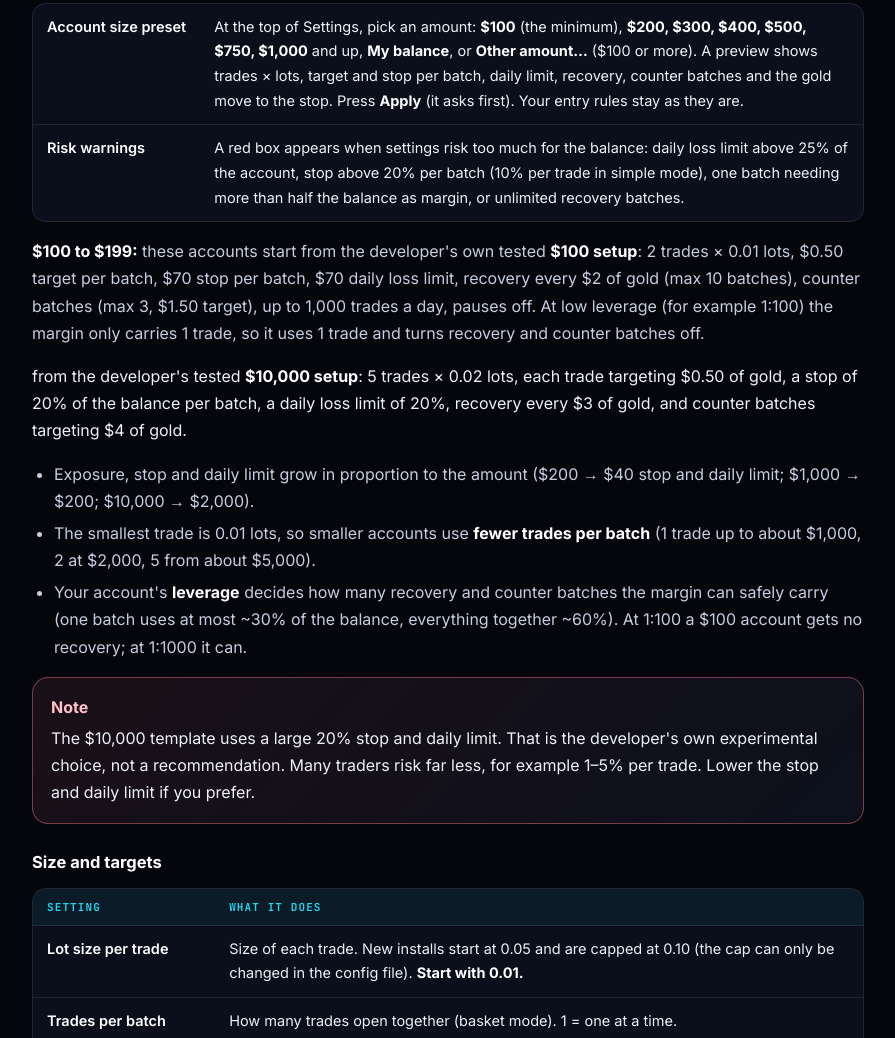
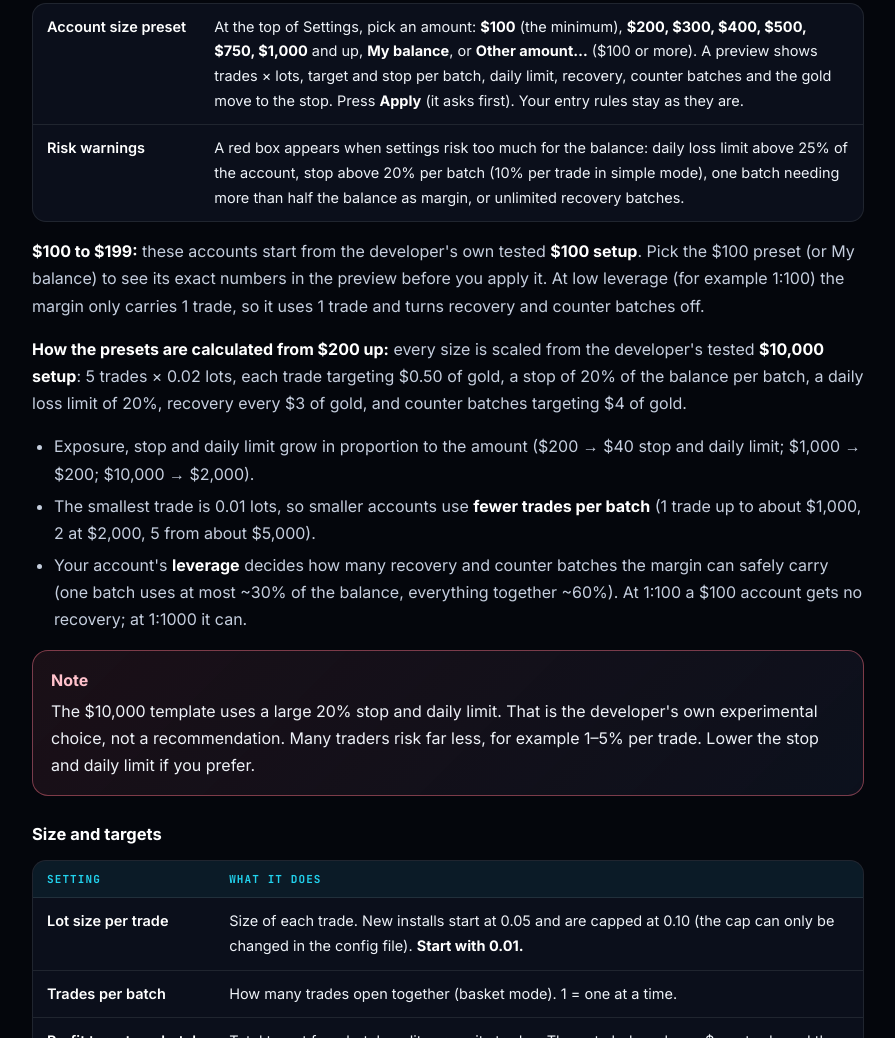
Before and after one commit to sparkgrid-dev/goldbot-mt5, a plain HTML site: page guide.html in a window 1280 px wide. Shown: the part 2710-3748 px from the top of the page, without its empty margins (344-1239 px from the left). Drawn offline with Linux system fonts and the light colour scheme.

Commit message:
Guide: point to the in-app preview instead of listing the $100 setup numbers
Co-Authored-By: Claude Opus 5.5 <noreply@anthropic.com>

```diff
--- a/guide.html
+++ b/guide.html
@@ -163,7 +163,8 @@ footer b{color:#cdd6e4}
   <tr><td>Account size preset</td><td>At the top of Settings, pick an amount: <b>$100</b> (the minimum), <b>$200, $300, $400, $500, $750, $1,000</b> and up, <b>My balance</b>, or <b>Other amount…</b> ($100 or more). A preview shows trades × lots, target and stop per batch, daily limit, recovery, counter batches and the gold move to the stop. Press <b>Apply</b> (it asks first). Your entry rules stay as they are.</td></tr>
   <tr><td>Risk warnings</td><td>A red box appears when settings risk too much for the balance: daily loss limit above 25% of the account, stop above 20% per batch (10% per trade in simple mode), one batch needing more than half the balance as margin, or unlimited recovery batches.</td></tr>
 </table>
-<p><b>$100 to $199:</b> these accounts start from the developer's own tested <b>$100 setup</b>: 2 trades × 0.01 lots, $0.50 target per batch, $70 stop per batch, $70 daily loss limit, recovery every $2 of gold (max 10 batches), counter batches (max 3, $1.50 target), up to 1,000 trades a day, pauses off. At low leverage (for example 1:100) the margin only carries 1 trade, so it uses 1 trade and turns recovery and counter batches off.</p> from the developer's tested <b>$10,000 setup</b>: 5 trades × 0.02 lots, each trade targeting $0.50 of gold, a stop of 20% of the balance per batch, a daily loss limit of 20%, recovery every $3 of gold, and counter batches targeting $4 of gold.</p>
+<p><b>$100 to $199:</b> these accounts start from the developer's own tested <b>$100 setup</b>. Pick the $100 preset (or My balance) to see its exact numbers in the preview before you apply it. At low leverage (for example 1:100) the margin only carries 1 trade, so it uses 1 trade and turns recovery and counter batches off.</p>
+<p><b>How the presets are calculated from $200 up:</b> every size is scaled from the developer's tested <b>$10,000 setup</b>: 5 trades × 0.02 lots, each trade targeting $0.50 of gold, a stop of 20% of the balance per batch, a daily loss limit of 20%, recovery every $3 of gold, and counter batches targeting $4 of gold.</p>
 <ul>
   <li>Exposure, stop and daily limit grow in proportion to the amount ($200 → $40 stop and daily limit; $1,000 → $200; $10,000 → $2,000).</li>
   <li>The smallest trade is 0.01 lots, so smaller accounts use <b>fewer trades per batch</b> (1 trade up to about $1,000, 2 at $2,000, 5 from about $5,000).</li>
```
